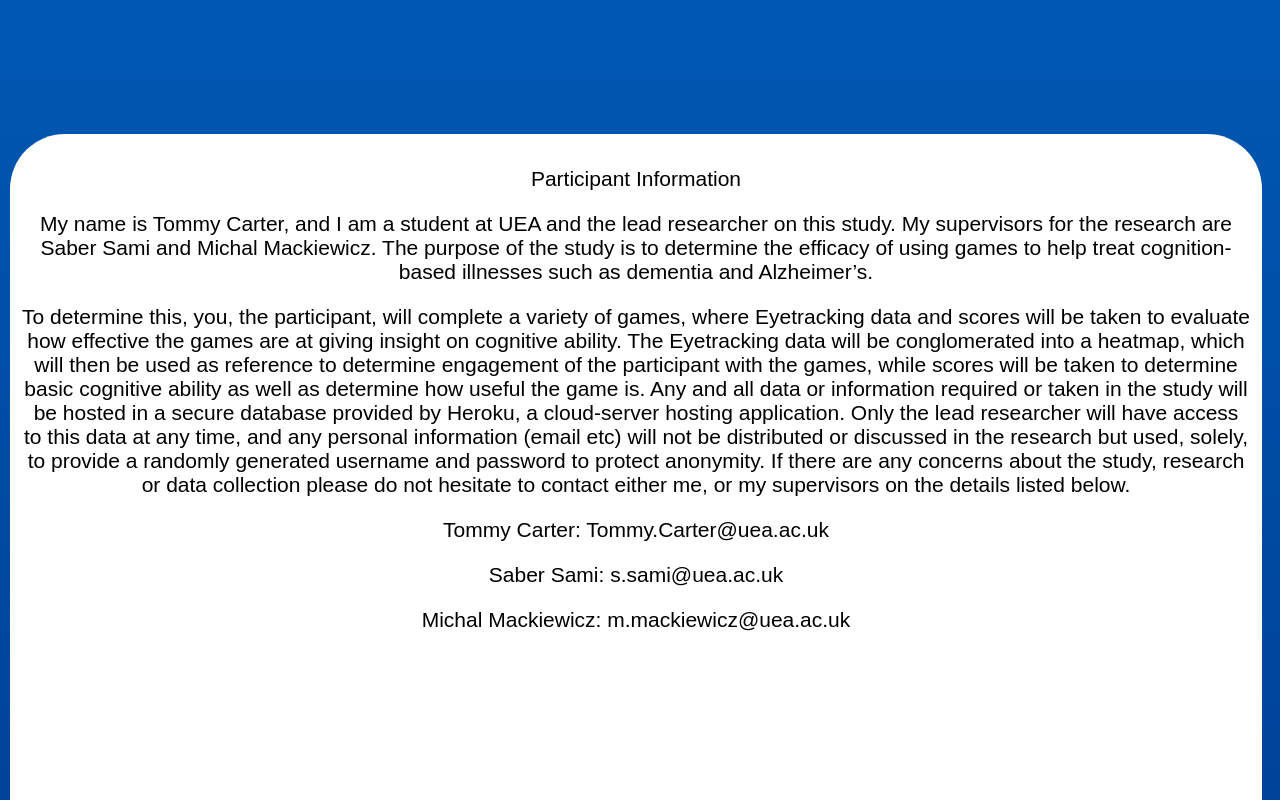
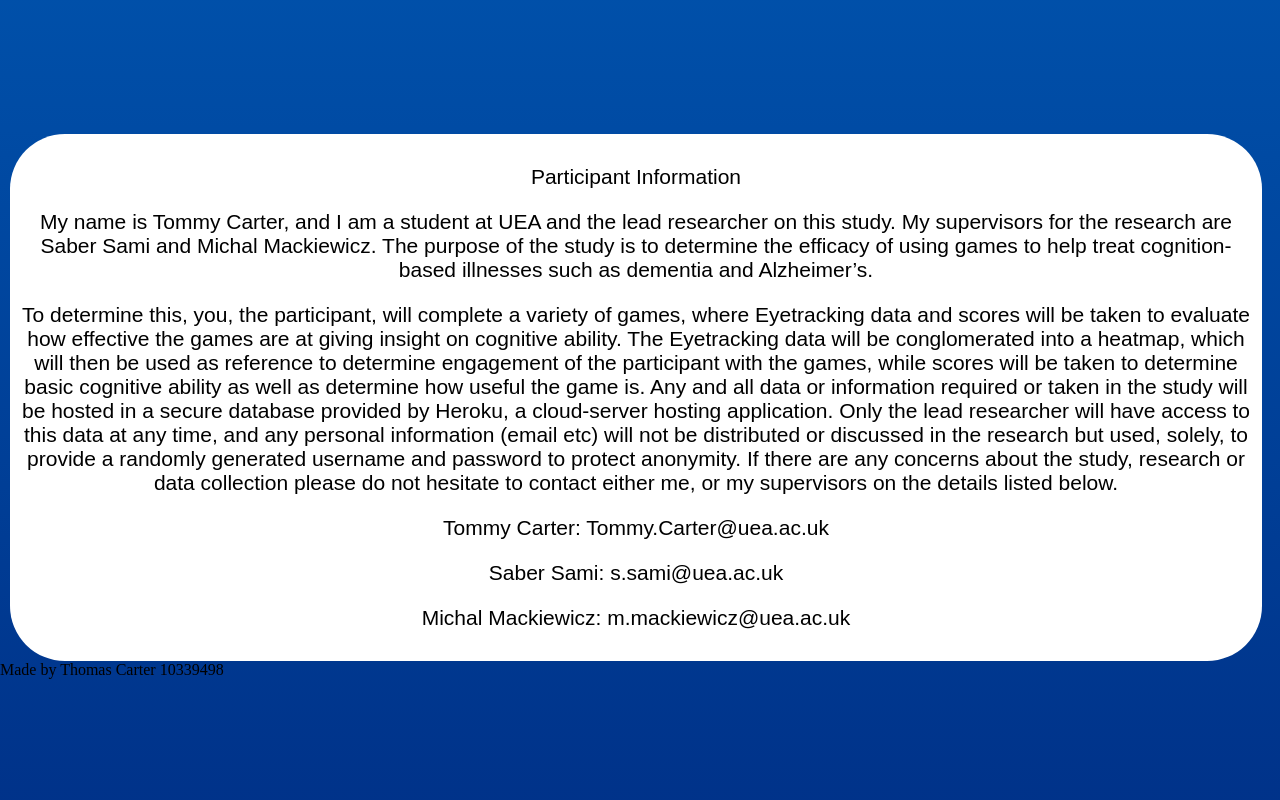
Before and after one commit to Spectromon/Dissertation-Website, a website: page main.html in a window 1280 px wide. Shown: the part 940-1740 px from the top of the page. Drawn offline with nearby package versions, Linux system fonts and the light colour scheme.

Commit message:
Update index.css

```diff
--- a/index.css
+++ b/index.css
@@ -31,7 +31,7 @@ body{
     overflow: overlay;
     scrollbar-width: thin;
     scrollbar-color: var(--thumbBG) var(--scrollbarBG);
-    height: 2000px;
+    height: 1400px;
     margin-left: 0;
     background: linear-gradient(180deg, #0072CE 0, #003087 100%);
     /* background: linear-gradient(180deg, #000000 0, #000000 25%, #2cb5e8 75%);  */
@@ -293,10 +293,10 @@ body{
 
 .secondarycontent{
     background-color: white;
-    width: 1400px; /* Can be in percentage also. */
+    width: 80%/* Can be in percentage also. */
     border: 2px solid transparent;
     border-radius: 55px;
-    height: 800px;
+    height: 20%;
     margin: 0 auto;
     margin-top: 150px;
     padding: 10px;
```
